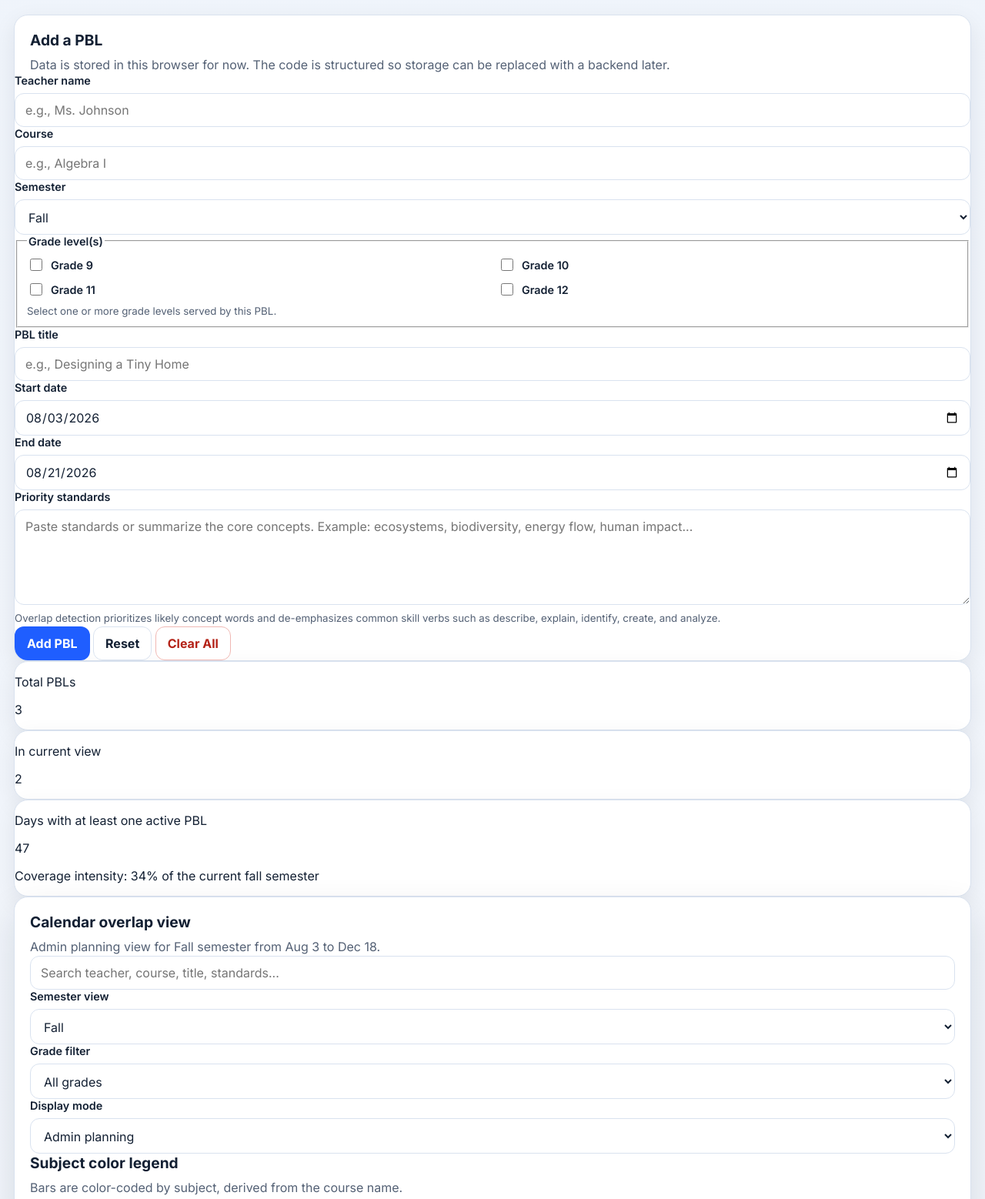
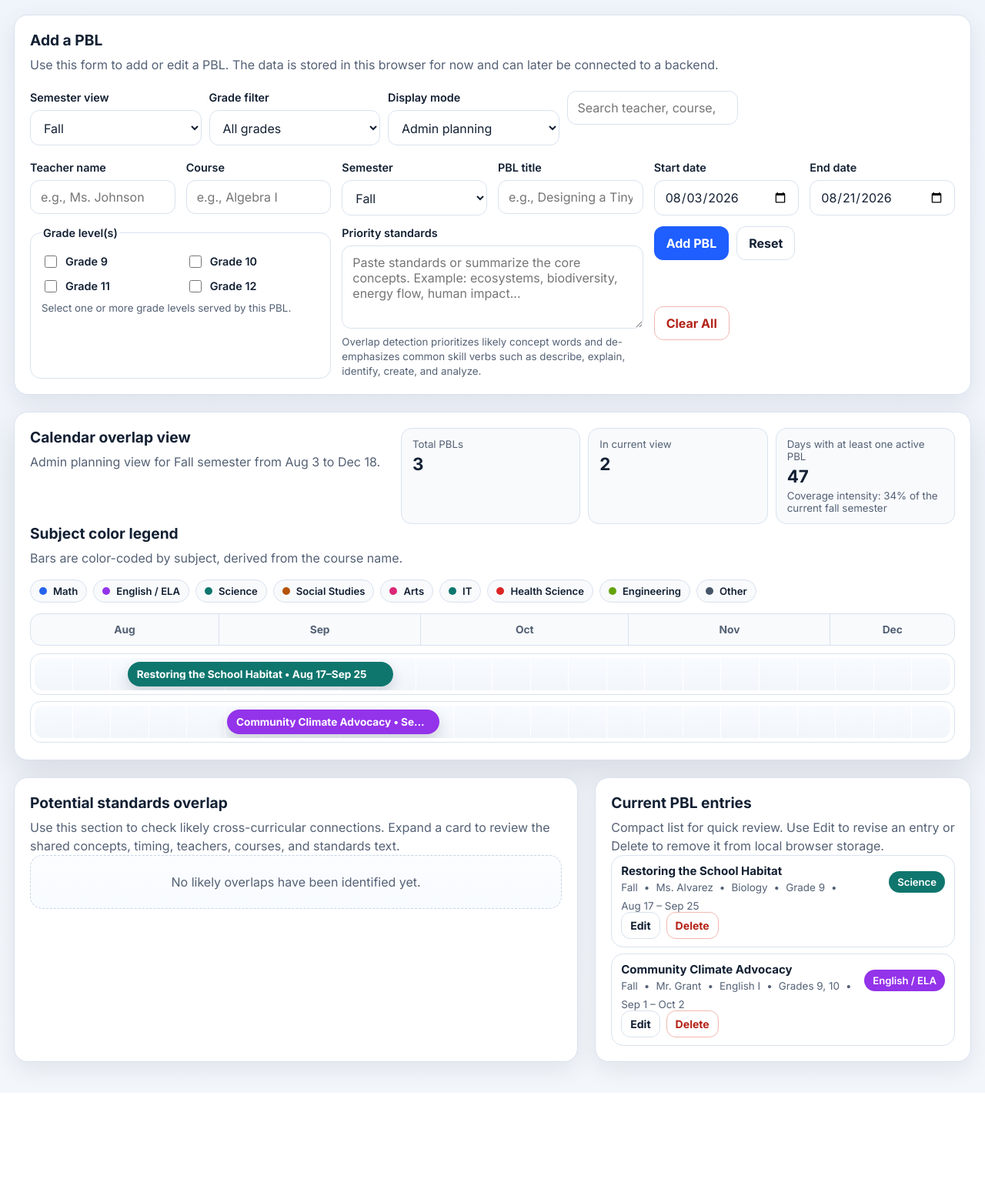
Before and after one commit to mrlynchteaches/IAPBLPlanning, a plain HTML site: page index.html in a window 1280 px wide. Shown: the part 153-1711 px from the top of the page at 77% size. After the commit the page ends 1573 px from the top, so only its background shows below. Drawn offline with Linux system fonts and the light colour scheme.

Commit message:
Update index.html

```diff
--- a/index.html
+++ b/index.html
@@ -29,102 +29,14 @@
       </div>
     </header>
 
-    <main class="layout-grid">
-      <aside class="sidebar">
-        <section class="card">
-          <div class="card-header">
+    <main class="page-stack">
+      <section class="card input-card">
+        <div class="card-header wide-header">
+          <div>
             <h2>Add a PBL</h2>
-            <p>Data is stored in this browser for now. The code is structured so storage can be replaced with a backend later.</p>
+            <p>Use this form to add or edit a PBL. The data is stored in this browser for now and can later be connected to a backend.</p>
           </div>
-          <form id="pblForm" class="form-grid">
-            <label class="field">
-              <span>Teacher name</span>
-              <input id="teacher" name="teacher" type="text" placeholder="e.g., Ms. Johnson" required />
-            </label>
-            <label class="field">
-              <span>Course</span>
-              <input id="course" name="course" type="text" placeholder="e.g., Algebra I" required />
-            </label>
-            <label class="field">
-              <span>Semester</span>
-              <select id="term" name="term" required>
-                <option value="fall">Fall</option>
-                <option value="spring">Spring</option>
-              </select>
-            </label>
-            <fieldset class="field field-full checkbox-fieldset">
-              <legend>Grade level(s)</legend>
-              <div class="checkbox-grid" id="gradeCheckboxes">
-                <label><input type="checkbox" name="gradeLevels" value="9" /> <span>Grade 9</span></label>
-                <label><input type="checkbox" name="gradeLevels" value="10" /> <span>Grade 10</span></label>
-                <label><input type="checkbox" name="gradeLevels" value="11" /> <span>Grade 11</span></label>
-                <label><input type="checkbox" name="gradeLevels" value="12" /> <span>Grade 12</span></label>
-              </div>
-              <small>Select one or more grade levels served by this PBL.</small>
-            </fieldset>
-            <label class="field field-full">
-              <span>PBL title</span>
-              <input id="title" name="title" type="text" placeholder="e.g., Designing a Tiny Home" required />
-            </label>
-            <label class="field">
-              <span>Start date</span>
-              <input id="startDate" name="startDate" type="date" required />
-            </label>
-            <label class="field">
-              <span>End date</span>
-              <input id="endDate" name="endDate" type="date" required />
-            </label>
-            <label class="field field-full">
-              <span>Priority standards</span>
-              <textarea id="standards" name="standards" rows="5" placeholder="Paste standards or summarize the core concepts. Example: ecosystems, biodiversity, energy flow, human impact..." required></textarea>
-              <small>Overlap detection prioritizes likely concept words and de-emphasizes common skill verbs such as describe, explain, identify, create, and analyze.</small>
-            </label>
-            <div class="form-actions field-full">
-              <button id="submitBtn" class="btn" type="submit">Add PBL</button>
-              <button id="resetBtn" class="btn btn-secondary" type="button">Reset</button>
-              <button id="clearBtn" class="btn btn-danger" type="button">Clear All</button>
-            </div>
-            <div id="editBanner" class="edit-banner hidden field-full" aria-live="polite">
-              Editing an existing PBL. Save to update it, or click Reset to cancel editing.
-            </div>
-          </form>
-        </section>
-
-        <section class="stats-grid">
-          <article class="card stat-card">
-            <div>
-              <p class="stat-label">Total PBLs</p>
-              <p id="metricTotal" class="stat-value">0</p>
-            </div>
-          </article>
-          <article class="card stat-card">
-            <div>
-              <p class="stat-label">In current view</p>
-              <p id="metricSemester" class="stat-value">0</p>
-            </div>
-          </article>
-          <article class="card stat-card stat-wide">
-            <div>
-              <p class="stat-label">Days with at least one active PBL</p>
-              <p id="metricLoaded" class="stat-value">0</p>
-              <p id="metricIntensity" class="stat-footnote">Coverage intensity: 0%</p>
-            </div>
-          </article>
-        </section>
-      </aside>
-
-      <section class="content-column">
-        <section class="card emphasis-card timeline-card">
-          <div class="card-header header-row">
-            <div>
-              <h2>Calendar overlap view</h2>
-              <p id="timelineDescription">Visualize PBL implementation timing for the selected semester.</p>
-            </div>
-            <div class="toolbar">
-              <label class="search-field">
-                <span class="sr-only">Search</span>
-                <input id="searchInput" type="search" placeholder="Search teacher, course, title, standards..." />
-              </label>
+          <div class="top-controls">
             <label class="field compact-field">
               <span>Semester view</span>
               <select id="termFilter">
@@ -150,9 +62,88 @@
                 <option value="teacher">Teacher cross-curricular</option>
               </select>
             </label>
+            <label class="search-field inline-search">
+              <span class="sr-only">Search</span>
+              <input id="searchInput" type="search" placeholder="Search teacher, course, title, standards..." />
+            </label>
           </div>
         </div>
+        <form id="pblForm" class="form-grid wide-form">
+          <label class="field">
+            <span>Teacher name</span>
+            <input id="teacher" name="teacher" type="text" placeholder="e.g., Ms. Johnson" required />
+          </label>
+          <label class="field">
+            <span>Course</span>
+            <input id="course" name="course" type="text" placeholder="e.g., Algebra I" required />
+          </label>
+          <label class="field">
+            <span>Semester</span>
+            <select id="term" name="term" required>
+              <option value="fall">Fall</option>
+              <option value="spring">Spring</option>
+            </select>
+          </label>
+          <label class="field">
+            <span>PBL title</span>
+            <input id="title" name="title" type="text" placeholder="e.g., Designing a Tiny Home" required />
+          </label>
+          <label class="field">
+            <span>Start date</span>
+            <input id="startDate" name="startDate" type="date" required />
+          </label>
+          <label class="field">
+            <span>End date</span>
+            <input id="endDate" name="endDate" type="date" required />
+          </label>
+          <fieldset class="field checkbox-fieldset grades-fieldset">
+            <legend>Grade level(s)</legend>
+            <div class="checkbox-grid" id="gradeCheckboxes">
+              <label><input type="checkbox" name="gradeLevels" value="9" /> <span>Grade 9</span></label>
+              <label><input type="checkbox" name="gradeLevels" value="10" /> <span>Grade 10</span></label>
+              <label><input type="checkbox" name="gradeLevels" value="11" /> <span>Grade 11</span></label>
+              <label><input type="checkbox" name="gradeLevels" value="12" /> <span>Grade 12</span></label>
+            </div>
+            <small>Select one or more grade levels served by this PBL.</small>
+          </fieldset>
+          <label class="field standards-field">
+            <span>Priority standards</span>
+            <textarea id="standards" name="standards" rows="4" placeholder="Paste standards or summarize the core concepts. Example: ecosystems, biodiversity, energy flow, human impact..." required></textarea>
+            <small>Overlap detection prioritizes likely concept words and de-emphasizes common skill verbs such as describe, explain, identify, create, and analyze.</small>
+          </label>
+          <div class="form-actions form-actions-wide">
+            <button id="submitBtn" class="btn" type="submit">Add PBL</button>
+            <button id="resetBtn" class="btn btn-secondary" type="button">Reset</button>
+            <button id="clearBtn" class="btn btn-danger" type="button">Clear All</button>
+          </div>
+          <div id="editBanner" class="edit-banner hidden">
+            Editing an existing PBL. Save to update it, or click Reset to cancel editing.
+          </div>
+        </form>
+      </section>
 
+      <section class="card calendar-card emphasis-card">
+        <div class="card-header wide-header">
+          <div>
+            <h2>Calendar overlap view</h2>
+            <p id="timelineDescription">Visualize PBL implementation timing for the selected semester.</p>
+          </div>
+          <div class="mini-stats">
+            <div class="mini-stat">
+              <span>Total PBLs</span>
+              <strong id="metricTotal">0</strong>
+            </div>
+            <div class="mini-stat">
+              <span>In current view</span>
+              <strong id="metricSemester">0</strong>
+            </div>
+            <div class="mini-stat wide-mini-stat">
+              <span>Days with at least one active PBL</span>
+              <strong id="metricLoaded">0</strong>
+              <small id="metricIntensity">Coverage intensity: 0%</small>
+            </div>
+          </div>
+        </div>
         <div class="legend-block">
           <div>
             <h3>Subject color legend</h3>
@@ -160,13 +151,13 @@
           </div>
           <div id="subjectLegend" class="legend-list"></div>
         </div>
-
-          <div class="timeline-panel">
+        <div class="timeline-panel no-scroll-x">
           <div id="monthHeader" class="month-header"></div>
-            <div id="timelineList" class="timeline-list"></div>
+          <div id="timelineList" class="timeline-list full-width-timeline"></div>
         </div>
       </section>
 
+      <section class="secondary-grid">
         <section class="card overlap-card-large">
           <div class="card-header">
             <h2>Potential standards overlap</h2>
```
Lines whose indentation alone changed are shown as unchanged.
